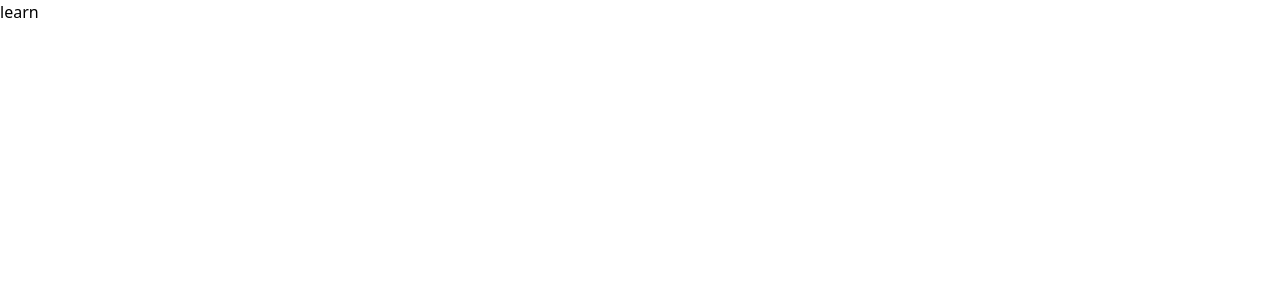
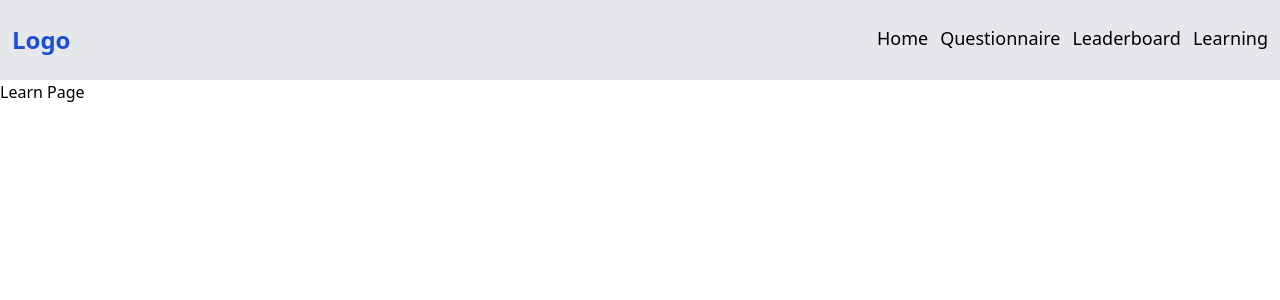
Before and after one commit to bennyfreemantle/bae-systems-hackathon, a Next.js app: page /learn in a window 1280 px wide. Shown: the top 300 px of the page. Built offline with nearby package versions, Linux system fonts and the light colour scheme.

Commit message:
header component added to learn page

```diff
--- a/pages/learn.js
+++ b/pages/learn.js
@@ -1,5 +1,20 @@
+import Header from "@/components/Header/Header";
+import Head from "next/head";
 import React from "react";
 
 export default function learn() {
-  return <div>learn</div>;
+  return (
+    <>
+      <Head>
+        <title>Create Next App</title>
+        <meta name="description" content="Generated by create next app" />
+        <meta name="viewport" content="width=device-width, initial-scale=1" />
+        <link rel="icon" href="/favicon.ico" />
+      </Head>
+      <Header />
+      <main className="flex flex-col min-h-screen">
+        <h1>Learn Page</h1>
+      </main>
+    </>
+  );
 }
```
